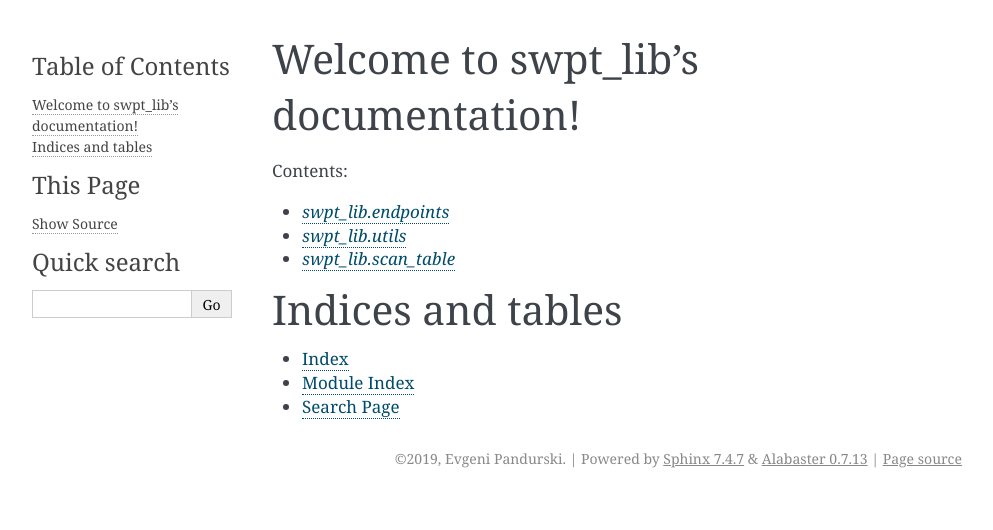
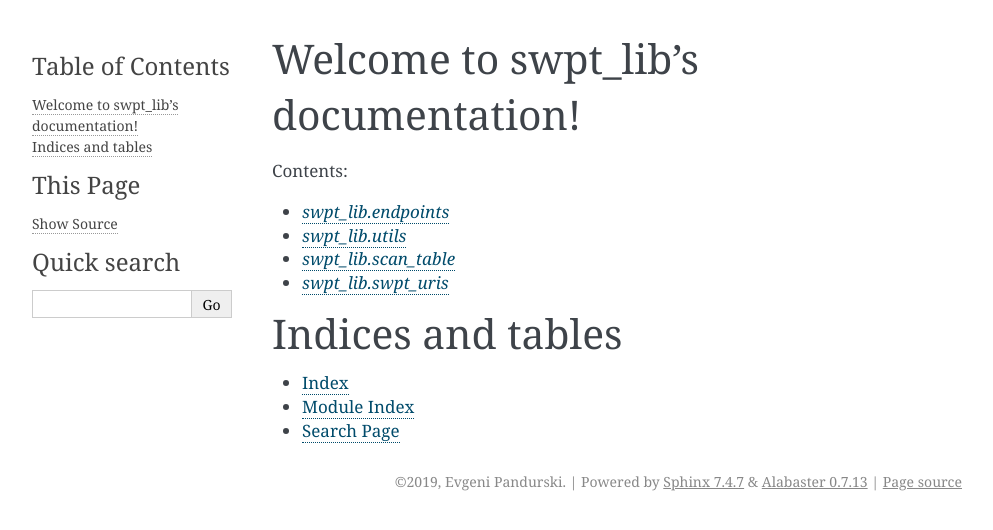
Before and after one commit to epandurski/swpt_lib, a Sphinx documentation site: the page built from docs/index.rst, in a window 1280 px wide. Shown: the top 530 px of the page, without its empty margins (148-1141 px from the left). Built offline with Sphinx 7.4.7, drawn with Linux system fonts in a browser that asks for light colours.

Commit message:
Add docs for swpt_uris

```diff
--- a/docs/index.rst
+++ b/docs/index.rst
@@ -13,6 +13,7 @@ Welcome to swpt_lib's documentation!
    endpoints
    utils
    scan_table
+   swpt_uris
 
 
 Indices and tables
--- /dev/null
+++ b/docs/swpt_uris.rst
@@ -0,0 +1,5 @@
+`swpt_lib.swpt_uris`
+====================
+
+.. automodule:: swpt_lib.swpt_uris
+   :members:
```
